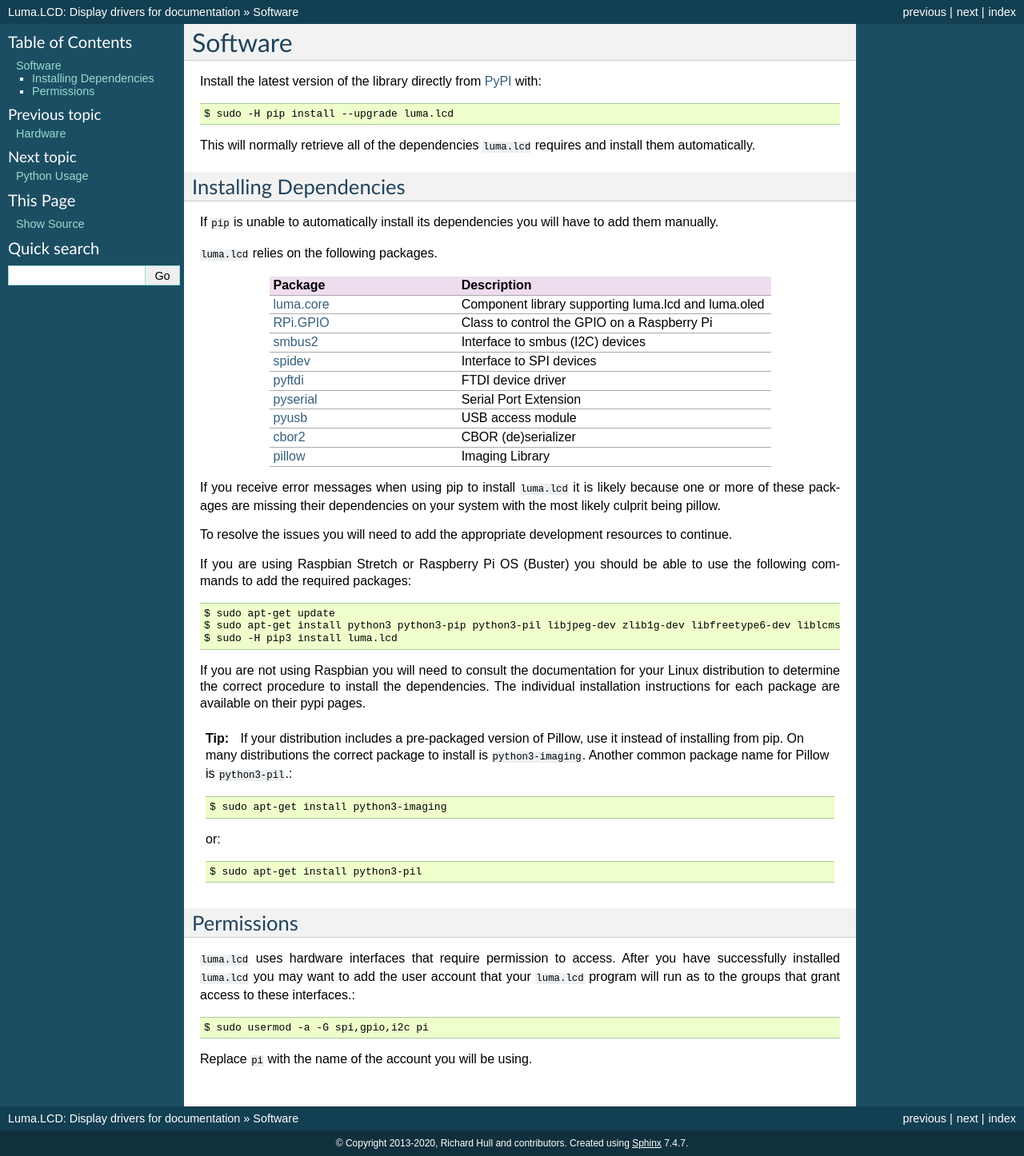
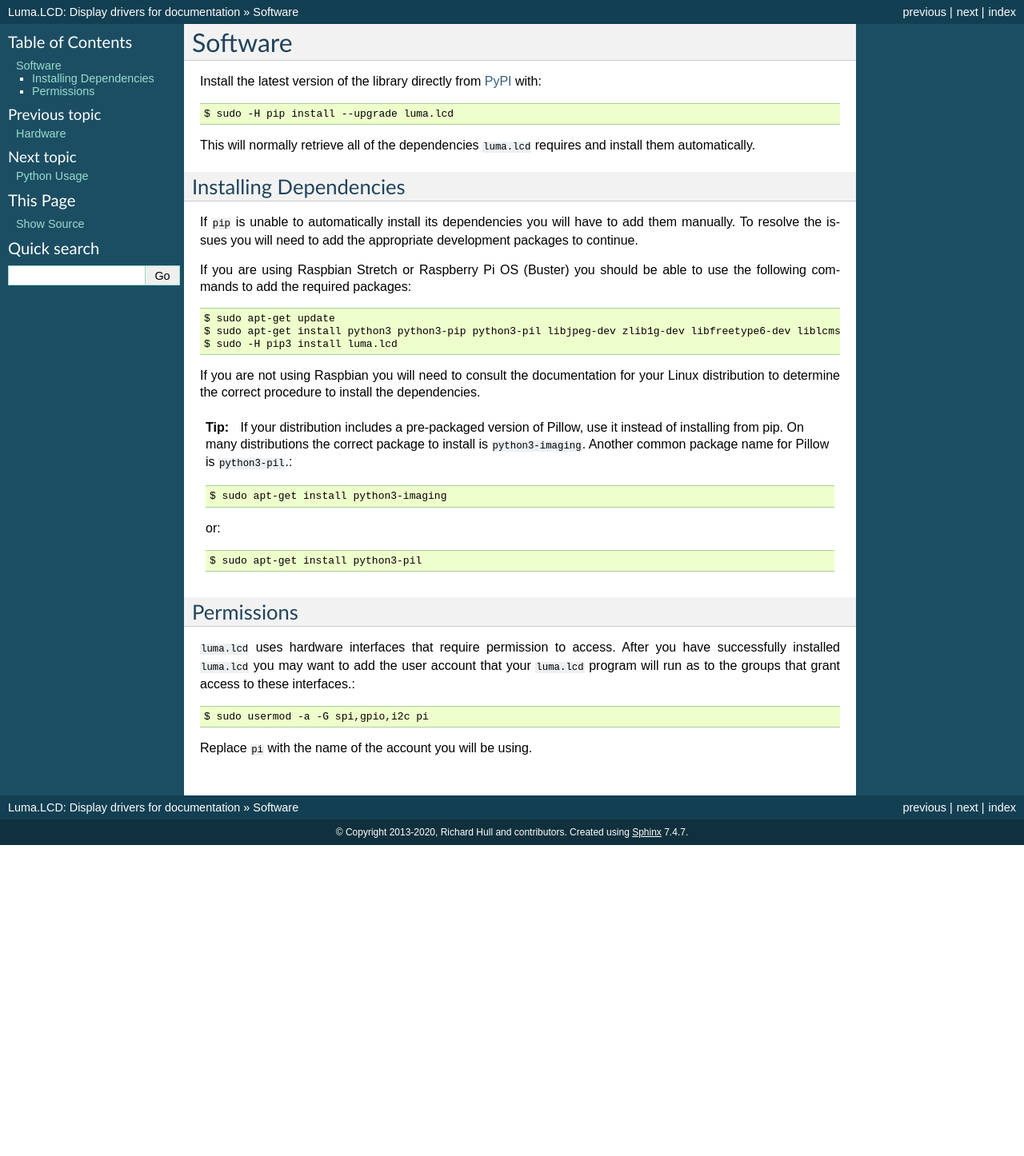
Before and after one commit to rm-hull/luma.lcd, a Sphinx documentation site: the page built from doc/software.rst, in a window 1280 px wide. Shown: the whole page at 80% size. Built offline with Sphinx 7.4.7, drawn with Linux system fonts in a browser that asks for light colours; the version number could not be read and is left out; after the commit the page ends 1057 px from its top, so only the background shows below that.

Commit message:
Removed documentation reference to dependencies

```diff
--- a/doc/software.rst
+++ b/doc/software.rst
@@ -13,31 +13,8 @@ install them automatically.
 Installing Dependencies
 -----------------------
 If ``pip`` is unable to automatically install its dependencies you will have to
-add them manually.
-
-``luma.lcd`` relies on the following packages.
-
-.. csv-table::
-  :header: "Package", "Description"
-  :widths: 15, 25
-
-    `luma.core <https://pypi.org/project/luma.core/>`_, "Component library supporting luma.lcd and luma.oled"
-    `RPi.GPIO <https://pypi.org/project/RPi.GPIO/>`_, "Class to control the GPIO on a Raspberry Pi"
-    `smbus2 <https://pypi.org/project/smbus2/>`_, "Interface to smbus (I2C) devices"
-    `spidev <https://pypi.org/project/spidev/>`_, "Interface to SPI devices"
-    `pyftdi <https://pypi.org/project/pyftdi/>`_, "FTDI device driver"
-    `pyserial <https://pypi.org/project/pyserial/>`_, "Serial Port Extension"
-    `pyusb <https://pypi.org/project/pyusb/>`_, "USB access module"
-    `cbor2 <https://pypi.org/project/cbor2/>`_, "CBOR (de)serializer"
-    `pillow <https://pypi.org/project/Pillow/>`_, "Imaging Library"
-
-If you receive error messages when using pip to install ``luma.lcd``
-it is likely because one or more of these packages are missing
-their dependencies on your system with the most likely culprit
-being pillow.
-
-To resolve the issues you will need to add the appropriate development
-resources to continue.
+add them manually.  To resolve the issues you will need to add the appropriate
+development packages to continue.
 
 If you are using Raspbian Stretch or Raspberry Pi OS (Buster) you should
 be able to use the following commands to add the required packages::
@@ -48,8 +25,7 @@ $ sudo -H pip3 install luma.lcd
 
 If you are not using Raspbian you will need to consult the documentation for
 your Linux distribution to determine the correct procedure to install
-the dependencies.  The individual installation instructions for each package
-are available on their pypi pages.
+the dependencies.
 
 .. tip::
   If your distribution includes a pre-packaged version of Pillow,
```
Also changed, not shown: doc/install.rst (+4 -4 lines).
